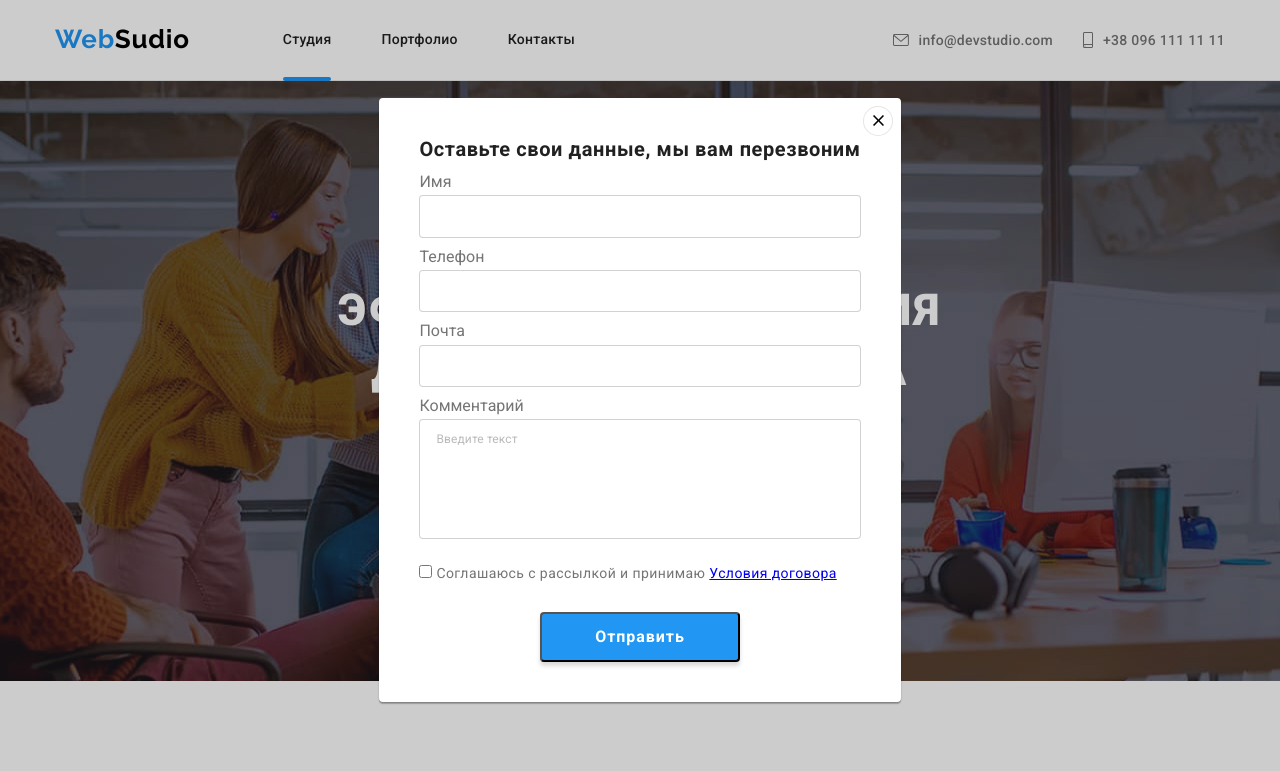
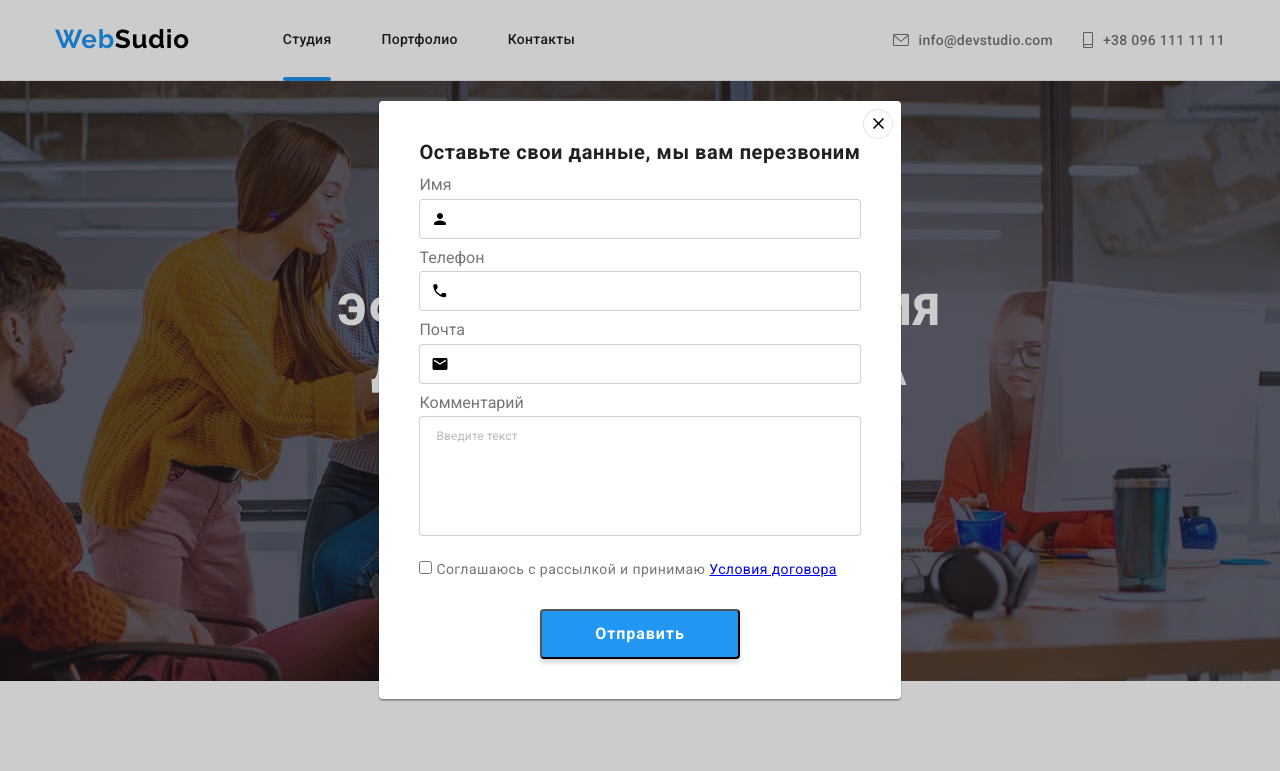
Before and after one commit to VladimirKoshovec/goit-markup-hw-06, a plain HTML site: page index.html in a window 1280 px wide. Both pictures are taken after a click on the button "Заказать услугу". Shown: the top 771 px of the page. Drawn offline with nearby package versions, Linux system fonts and the light colour scheme.

Commit message:
form-style1

```diff
--- a/css/styles.css
+++ b/css/styles.css
@@ -105,6 +105,13 @@ body {
     top: 8px;
     right: 8px;
     padding: 0;
+    transition: fill 250ms cubic-bezier(0.4, 0, 0.2, 1);
+
+}
+
+.backdrope-close-button:hover,
+.backdrope-close-button:focus{
+   fill: var(--brandblue);
 }
 
 .backdrope.is-hidden {
@@ -137,18 +144,42 @@ body {
 
 .form-field{
    width: 100%;
+   height: 40px;
    padding: 11px;
+   padding-left: 42px;
    margin-bottom: 10px;
 
    border: 1px solid rgba(33, 33, 33, 0.2);
    border-radius: 4px;
+
+   transition: border-color 250ms cubic-bezier(0.4, 0, 0.2, 1);
+}
+
+.form-field-icon{
+    transition: fill 250ms cubic-bezier(0.4, 0, 0.2, 1);
+}
+
+.form-field:focus,
+.form-field:focus + .form-field-icon{
+    fill: var(--brandblue);
+    border-color: var(--brandblue);
+    outline: none;
+}
+
+.input-cover{
+    position: relative;
+}
+
+.form-field-icon{
+   position: absolute;
+   top:11px;
+   left:12px;
 }
 
 .form-label{
     display: block;
     margin-bottom: 4px;
 }
-
 
 .form-comment{
     height: 120px;
@@ -159,8 +190,14 @@ body {
     border-radius: 4px;
 
     padding: 12px 16px;
+    margin-bottom: 20px;
 
-    margin-bottom: 20px;
+    transition: border-color 250ms cubic-bezier(0.4, 0, 0.2, 1);
+}
+
+.form-comment:focus{
+    border-color: var(--brandblue);
+    outline: none;
 }
 
 .form-comment::placeholder{
@@ -182,9 +219,6 @@ body {
     padding: 0;
 }
 
-.form-check-box{
-
-}
 .chebox-group{
     display: block;
     margin-left: auto;
--- a/index.html
+++ b/index.html
@@ -32,15 +32,24 @@
         <ul class="input-area">
             <li>
                 <label for="name" class="form-label">Имя</label>
-                <input type="text" name="name" id="name" class="form-field">
+                <div class="input-cover">
+                    <input type="text" name="name" id="name" class="form-field">
+                    <svg width="18px" height="18px" class="form-field-icon"><use href="./images/icons.svg#icon-person"></use></svg>
+                </div>
             </li>
             <li>
                 <label for="telephone" class="form-label">Телефон</label>
-                <input type="tel" name="telephone" id="telephone" class="form-field">
+                <div class="input-cover">
+                     <input type="tel" name="telephone" id="telephone" class="form-field">
+                     <svg width="18px" height="18px" class="form-field-icon"><use href="./images/icons.svg#icon-phone"></use></svg>
+                </div>
             </li>
             <li>
                 <label for="email" class="form-label">Почта</label>
-                <input type="email" name="email" id="email" class="form-field">
+                <div class="input-cover">
+                    <input type="email" name="email" id="email" class="form-field">
+                    <svg width="18px" height="18px" class="form-field-icon"><use href="./images/icons.svg#icon-email"></use></svg>
+                </div>
             </li>
             <li>
                 <label for="comment" class="form-label">Комментарий</label>
```
